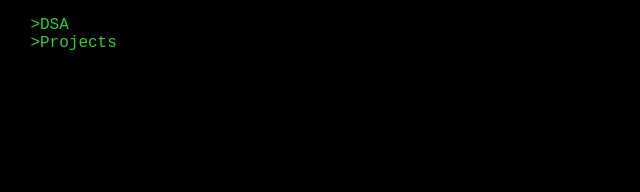
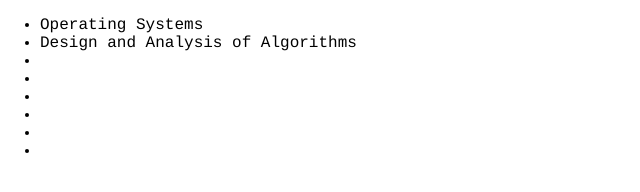
Before and after one commit to AyanRuzdan/ayanruzdan.github.io, a plain HTML site: page index.html in a window 1280 px wide. Shown: the whole page, without its empty margins (0-640 px from the left). Drawn offline with Linux system fonts and the light colour scheme.

Commit message:
New page

```diff
--- a/index.html
+++ b/index.html
@@ -11,42 +11,17 @@
 </head>
 
 <body>
-    <ul style="list-style-type: '>';">
-        <li><a href="dsa.html">DSA</a></li>
-        <li> <a href="#">Projects</a> </li>
-    </ul>
-    <canvas id="c"></canvas>
+    <div id="box1">
+        <ul>
+            <li>Operating Systems</li>
+            <li>Design and Analysis of Algorithms</li>
+            <li></li>
+            <li></li>
+            <li></li>
+            <li></li>
+            <li></li>
+            <li></li>
+        </ul>
+    </div>
 </body>
-<script>
-    const canvas = document.getElementById('c');
-    const context = canvas.getContext('2d');
-    canvas.width = window.innerWidth;
-    canvas.height = window.innerHeight;
-    const katakana = 'アァカサタナハマヤャラワガザダバパイィキシチニヒミリヰギジヂビピウゥクスツヌフムユュルグズブヅプエェケセテネヘメレヱゲゼデベペオォコソトノホモヨョロヲゴゾドボポヴッン';
-    const fontSize = 16;
-    const columns = canvas.width / fontSize;
-    const rainDrops = [];
-    for (let x = 0; x < columns; x++) {
-        rainDrops[x] = 1;
-    }
-    const draw = () => {
-        context.fillStyle = 'rgba(0, 0, 0, 0.05)';
-        context.fillRect(0, 0, canvas.width, canvas.height);
-
-        context.fillStyle = '#0F0';
-        context.font = fontSize + 'px monospace';
-
-        for (let i = 0; i < rainDrops.length; i++) {
-            const text = alphabet.charAt(Math.floor(Math.random() * alphabet.length));
-            context.fillText(text, i * fontSize, rainDrops[i] * fontSize);
-
-            if (rainDrops[i] * fontSize > canvas.height && Math.random() > 0.975) {
-                rainDrops[i] = 0;
-            }
-            rainDrops[i]++;
-        }
-    };
-    setInterval(draw, 30);
-</script>
-
 </html>
--- a/style.css
+++ b/style.css
@@ -1,9 +1,7 @@
 body {
-  background-color: black;
-  color: limegreen;
   margin: 0;
   padding: 0;
-  font-family:'Courier New', Courier, monospace ;
+  font-family:'CMU Serif', Courier, monospace ;
 }
 a{
   color: limegreen;
```
